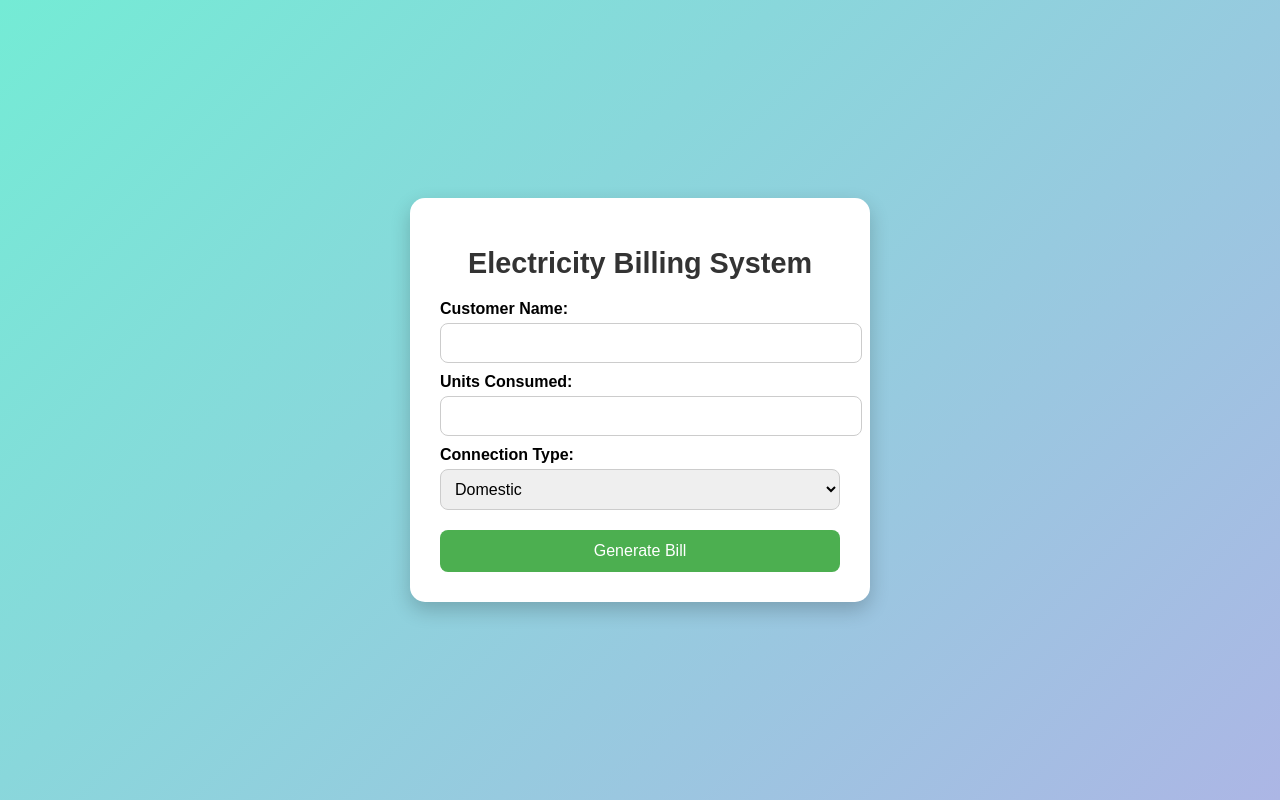
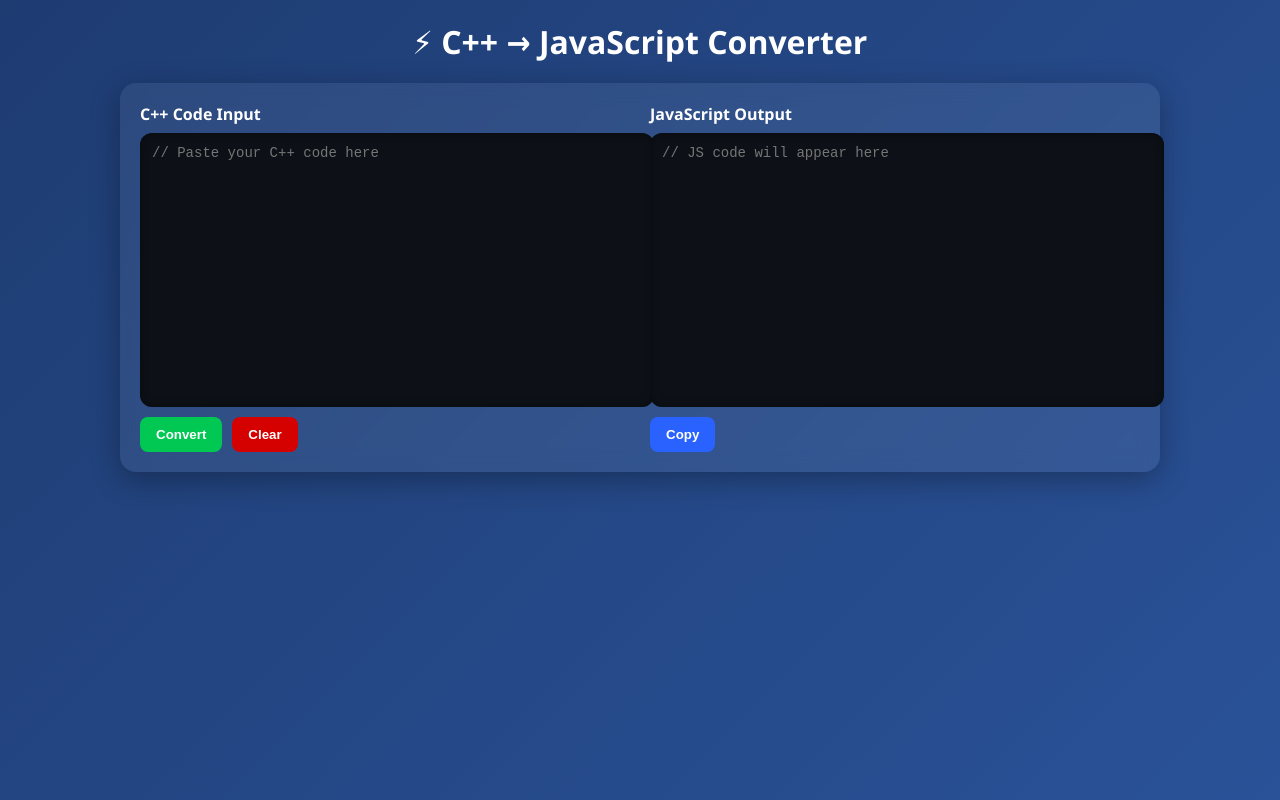
Before and after one commit to AISHWARY-droid/Bill-App, a plain HTML site: page index.html in a window 1280 px wide. Drawn offline with Linux system fonts and the light colour scheme.

Commit message:
Update index.html

```diff
--- a/index.html
+++ b/index.html
@@ -3,129 +3,144 @@
 <head>
   <meta charset="UTF-8">
   <meta name="viewport" content="width=device-width, initial-scale=1.0">
-  <title>Electricity Billing System</title>
+  <title>C++ to JS Converter</title>
   <style>
     body {
-      font-family: Arial, sans-serif;
-      background: linear-gradient(135deg, #74ebd5, #ACB6E5);
+      font-family: 'Segoe UI', Tahoma, Geneva, Verdana, sans-serif;
+      background: linear-gradient(135deg, #1e3c72, #2a5298);
+      color: #fff;
+      margin: 0;
+      padding: 0;
+      display: flex;
+      flex-direction: column;
+      align-items: center;
       min-height: 100vh;
+    }
+
+    h1 {
+      margin: 20px;
+      font-size: 2rem;
+    }
+
+    .container {
+      background: #ffffff11;
+      backdrop-filter: blur(10px);
+      border-radius: 16px;
+      padding: 20px;
+      width: 90%;
+      max-width: 1000px;
+      box-shadow: 0 8px 30px rgba(0, 0, 0, 0.3);
       display: flex;
-      justify-content: center;
-      align-items: center;
-      margin: 0;
+      gap: 20px;
+      flex-wrap: wrap;
     }
-    .container {
-      background: white;
-      padding: 30px;
-      border-radius: 15px;
-      box-shadow: 0 8px 20px rgba(0,0,0,0.2);
-      max-width: 400px;
+
+    textarea {
       width: 100%;
+      height: 250px;
+      resize: none;
+      border-radius: 12px;
+      border: none;
+      padding: 12px;
+      font-family: monospace;
+      font-size: 14px;
+      background: #0d1117;
+      color: #fff;
+      outline: none;
+      box-shadow: inset 0 0 8px rgba(0,0,0,0.5);
     }
-    h1 {
-      text-align: center;
-      font-size: 1.8em;
-      color: #333;
-      margin-bottom: 20px;
+
+    .panel {
+      flex: 1;
+      display: flex;
+      flex-direction: column;
     }
-    label {
+
+    .label {
+      margin-bottom: 8px;
       font-weight: bold;
-      display: block;
+      font-size: 1rem;
+    }
+
+    .buttons {
       margin-top: 10px;
+      display: flex;
+      gap: 10px;
     }
-    input, select {
-      width: 100%;
-      padding: 10px;
-      margin-top: 5px;
-      border: 1px solid #ccc;
+
+    button {
+      padding: 10px 16px;
       border-radius: 8px;
-      font-size: 1em;
+      border: none;
+      font-weight: bold;
+      cursor: pointer;
+      transition: all 0.3s;
     }
-    button {
-      width: 100%;
-      padding: 12px;
-      margin-top: 20px;
-      background: #4CAF50;
-      color: white;
-      border: none;
-      border-radius: 8px;
-      font-size: 1em;
-      cursor: pointer;
-      transition: 0.3s;
+
+    button:hover {
+      transform: translateY(-2px);
+      box-shadow: 0 4px 12px rgba(0,0,0,0.4);
     }
-    button:hover {
-      background: #45a049;
-    }
-    .bill-output {
-      margin-top: 20px;
-      padding: 15px;
-      border-radius: 10px;
-      background: #f8f9fa;
-      box-shadow: inset 0 2px 5px rgba(0,0,0,0.1);
-      font-size: 1.1em;
-    }
+
+    .convert-btn { background: #00c853; color: #fff; }
+    .copy-btn { background: #2962ff; color: #fff; }
+    .clear-btn { background: #d50000; color: #fff; }
   </style>
 </head>
 <body>
+  <h1>⚡ C++ → JavaScript Converter</h1>
+
   <div class="container">
-    <h1>Electricity Billing System</h1>
-    <form id="billingForm">
-      <label for="customerName">Customer Name:</label>
-      <input type="text" id="customerName" required>
+    <div class="panel">
+      <div class="label">C++ Code Input</div>
+      <textarea id="cppInput" placeholder="// Paste your C++ code here"></textarea>
+      <div class="buttons">
+        <button class="convert-btn" onclick="convertCode()">Convert</button>
+        <button class="clear-btn" onclick="clearInput()">Clear</button>
+      </div>
+    </div>
 
-      <label for="units">Units Consumed:</label>
-      <input type="number" id="units" required>
-
-      <label for="type">Connection Type:</label>
-      <select id="type" required>
-        <option value="domestic">Domestic</option>
-        <option value="commercial">Commercial</option>
-      </select>
-
-      <button type="submit">Generate Bill</button>
-    </form>
-
-    <div id="output" class="bill-output" style="display:none;"></div>
+    <div class="panel">
+      <div class="label">JavaScript Output</div>
+      <textarea id="jsOutput" placeholder="// JS code will appear here" readonly></textarea>
+      <div class="buttons">
+        <button class="copy-btn" onclick="copyOutput()">Copy</button>
+      </div>
+    </div>
   </div>
 
   <script>
-    function calculateBill(units, type) {
-      let amount = 0;
+    function convertCode() {
+      const cppCode = document.getElementById("cppInput").value;
 
-      if (type === "domestic") {
-        if (units <= 100) amount = units * 1;
-        else if (units <= 200) amount = 100*1 + (units-100)*2.5;
-        else if (units <= 500) amount = 100*1 + 100*2.5 + (units-200)*4;
-        else amount = 100*1 + 100*2.5 + 300*4 + (units-500)*6;
-      } else { // commercial
-        if (units <= 100) amount = units * 2;
-        else if (units <= 200) amount = 100*2 + (units-100)*4.5;
-        else if (units <= 500) amount = 100*2 + 100*4.5 + (units-200)*6;
-        else amount = 100*2 + 100*4.5 + 300*6 + (units-500)*7;
+      if (!cppCode.trim()) {
+        alert("Please paste some C++ code!");
+        return;
       }
 
-      return amount;
+      // ⚠️ Placeholder Conversion Logic (can be extended with regex/AI rules)
+      let jsCode = cppCode
+        .replace(/#include\s*<.*>/g, "// [header removed]")
+        .replace(/std::cout\s*<</g, "console.log(")
+        .replace(/<<\s*std::endl/g, ")")
+        .replace(/int\s+main\s*\(\s*\)/g, "function main()")
+        .replace(/{/g, "{\n")
+        .replace(/return\s+\d+;/g, "// return removed");
+
+      document.getElementById("jsOutput").value = jsCode;
     }
 
-    document.getElementById("billingForm").addEventListener("submit", function(event) {
-      event.preventDefault();
+    function copyOutput() {
+      const output = document.getElementById("jsOutput");
+      output.select();
+      document.execCommand("copy");
+      alert("✅ JS Code copied to clipboard!");
+    }
 
-      const name = document.getElementById("customerName").value;
-      const units = parseInt(document.getElementById("units").value);
-      const type = document.getElementById("type").value;
-
-      const bill = calculateBill(units, type);
-
-      const outputDiv = document.getElementById("output");
-      outputDiv.style.display = "block";
-      outputDiv.innerHTML = `
-        <strong>Bill Generated:</strong><br>
-        Customer Name: ${name}<br>
-        Units Consumed: ${units}<br>
-        Connection Type: ${type.charAt(0).toUpperCase() + type.slice(1)}<br>
-        <strong>Total Bill: ₹${bill.toFixed(2)}</strong>
-      `;
-    });
+    function clearInput() {
+      document.getElementById("cppInput").value = "";
+      document.getElementById("jsOutput").value = "";
+    }
   </script>
 </body>
 </html>
```
